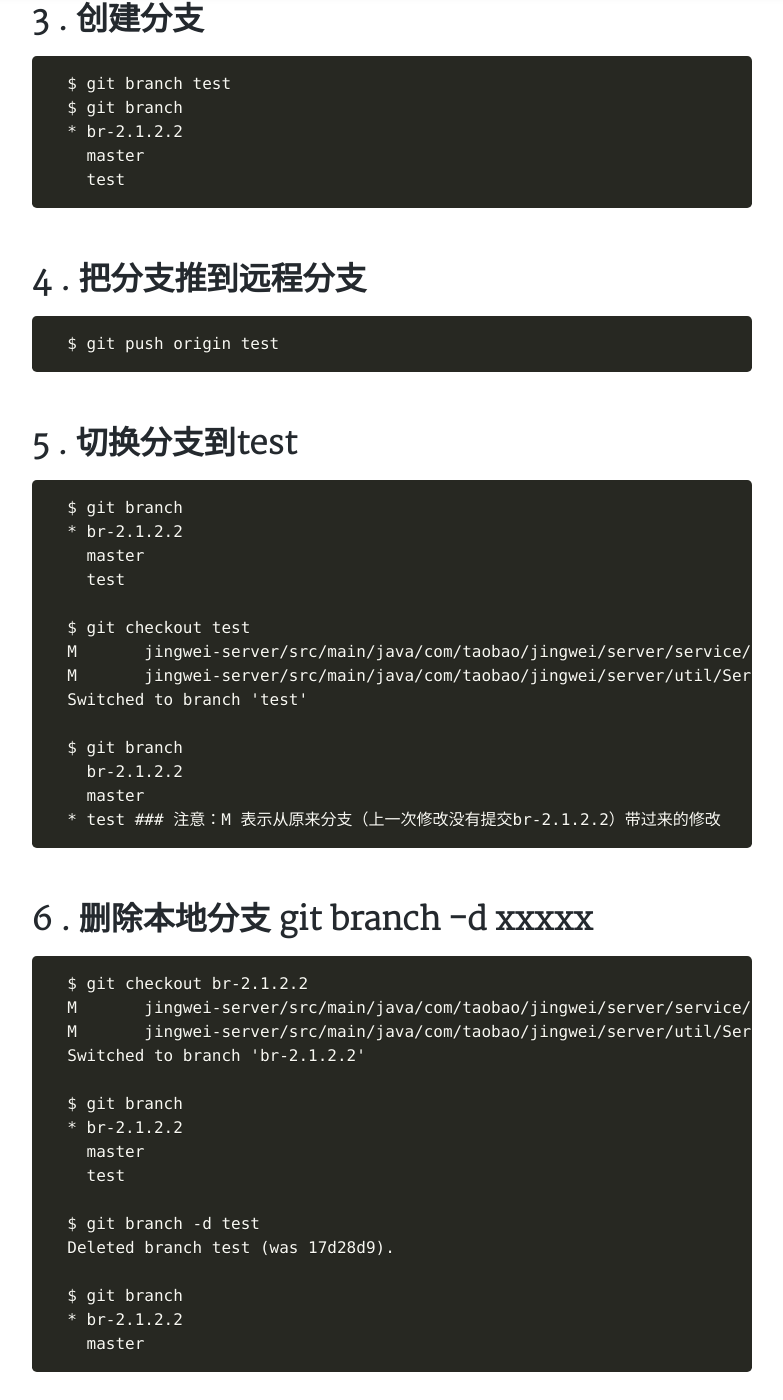
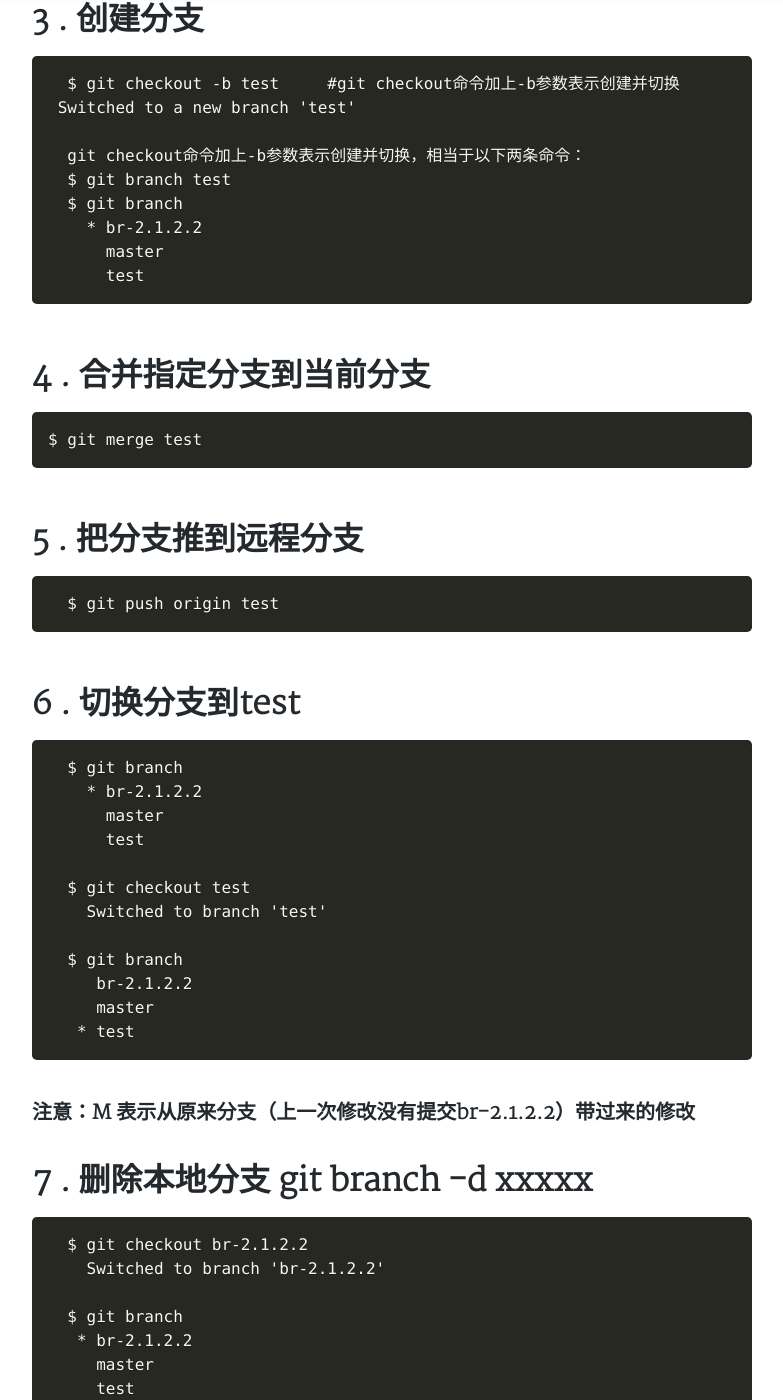
Before and after one commit to hufenglin/hufenglin.github.io, a Jekyll site: the page built from _posts/2017-11-13-git 查看远程分支、本地分支、创建分支、把分支推到远程repository、删除本地分支.md, in a window 1280 px wide and 1400 px high, scrolled down 840 px. Shown: the whole window, without its empty margins (248-1031 px from the left). Built offline with Jekyll 4.4.1, drawn with Linux system fonts in a browser that asks for light colours; nearby versions of some CDN libraries; a style sheet for code colours, icons or effects is not loaded; some of the changed text lies outside the part shown.

Commit message:
Update 2017-11-13-git 查看远程分支、本地分支、创建分支、把分支推到远程repository、删除本地分支.md

```diff
--- a/_posts/2017-11-13-git 查看远程分支、本地分支、创建分支、把分支推到远程repository、删除本地分支.md
+++ b/_posts/2017-11-13-git 查看远程分支、本地分支、创建分支、把分支推到远程repository、删除本地分支.md
@@ -8,70 +8,124 @@
 
       $ git branch -a
 	  * br-2.1.2.2
-		master
-		remotes/origin/HEAD -> origin/master
-		remotes/origin/br-2.1.2.1
-		remotes/origin/br-2.1.2.2
-		remotes/origin/br-2.1.3
-		remotes/origin/master
+	    master
+	    remotes/origin/HEAD -> origin/master
+	    remotes/origin/br-2.1.2.1
+	    remotes/origin/br-2.1.2.2
+	    remotes/origin/br-2.1.3
+	    remotes/origin/master
 
 # 2 . 查看本地分支
 
       $ git branch
 	  * br-2.1.2.2
-        master
+            master
 
 # 3 . 创建分支
 
+      $ git checkout -b test     #git checkout命令加上-b参数表示创建并切换
+	 Switched to a new branch 'test'
+
+      git checkout命令加上-b参数表示创建并切换，相当于以下两条命令：
       $ git branch test
       $ git branch
-      * br-2.1.2.2
-        master
-        test
+        * br-2.1.2.2
+          master
+          test
 
-# 4 . 把分支推到远程分支
+# 4 . 合并指定分支到当前分支
+
+	$ git merge test
+
+# 5 . 把分支推到远程分支
 
       $ git push origin test
 
-# 5 . 切换分支到test
+# 6 . 切换分支到test
 
       $ git branch
-      * br-2.1.2.2
-        master
-        test
+        * br-2.1.2.2
+          master
+          test
 
       $ git checkout test
-      M       jingwei-server/src/main/java/com/taobao/jingwei/server/service/cmd/GetCustomerTarCmd.java
-      M       jingwei-server/src/main/java/com/taobao/jingwei/server/util/ServerUtil.java
-      Switched to branch 'test'
+        Switched to branch 'test'
 
       $ git branch
-        br-2.1.2.2
-        master
-      * test
+         br-2.1.2.2
+         master
+       * test
+
 ### 注意：M 表示从原来分支（上一次修改没有提交br-2.1.2.2）带过来的修改
 
-# 6 . 删除本地分支  git branch -d xxxxx
+# 7 . 删除本地分支  git branch -d xxxxx
 
       $ git checkout br-2.1.2.2
-      M       jingwei-server/src/main/java/com/taobao/jingwei/server/service/cmd/GetCustomerTarCmd.java
-      M       jingwei-server/src/main/java/com/taobao/jingwei/server/util/ServerUtil.java
-      Switched to branch 'br-2.1.2.2'
+        Switched to branch 'br-2.1.2.2'
 
       $ git branch
-      * br-2.1.2.2
-        master
-        test
+       * br-2.1.2.2
+         master
+         test
 
       $ git branch -d test
-      Deleted branch test (was 17d28d9).
+        Deleted branch test (was 17d28d9).
 
       $ git branch
-      * br-2.1.2.2
-        master
+        * br-2.1.2.2
+          master
 
-# 7 . 删除远程版本
+# 8 . 删除远程版本
 
       git push origin :br-1.0.0
       git branch -r -d origin/branch-name
       git push origin :branch-name
+
+# 9 . 添加文件到Git仓库，分两步：
+
+	git add <file>    #可反复多次使用，添加多个文件；
+	git commit -m <message>
+
+	$ git add file1.txt
+	$ git add file2.txt file3.txt
+	$ git commit -m "add 3 files."
+
+# 10 . git操作的历史记录
+
+	$ git log
+	commit 1094adb7b9b3807259d8cb349e7df1d4d6477073 (HEAD -> master)
+	Author: fenglin Hu <fenglin.hu@intel.com>
+	Date:   Fri May 18 21:06:15 2018 +0800
+
+   	   append GPL
+
+	commit e475afc93c209a690c39c13a46716e8fa000c366
+	Author: fenglin Hu <fenglin.hu@intel.com>
+	Date:   Fri May 18 21:03:36 2018 +0800
+
+  	  add distributed
+
+
+# 11 . 返回到指定的commit版本
+
+	$ git reset --hard HEAD^  # 返档到前一次commit的版本
+	HEAD表示当前版本   HEAD^上一个版本   HEAD^^上上一个版本  HEAD~100往上100个版本
+
+	$ git reset --hard commit-id  # 返档到指定commit版本
+
+# 12 .  查看命令历史，以便确定要回到未来的哪个版本
+
+	$ git reflog
+	  e475afc HEAD@{1}: reset: moving to HEAD^
+	  1094adb (HEAD -> master) HEAD@{2}: commit: append GPL
+	  e475afc HEAD@{3}: commit: add distributed
+	  eaadf4e HEAD@{4}: commit (initial): wrote a readme file
+
+# 13 . 弃对工作区的修改
+
+	$ git checkout -- readme.txt  #把readme.txt文件在工作区的修改全部撤销
+	--很重要，没有--，就变成了“切换到另一个分支”的命令
+
+	当你不但改乱了工作区某个文件的内容，还添加到了暂存区时，想丢弃修改
+	git reset HEAD readme.txt
+	git checkout --readme.txt
```
